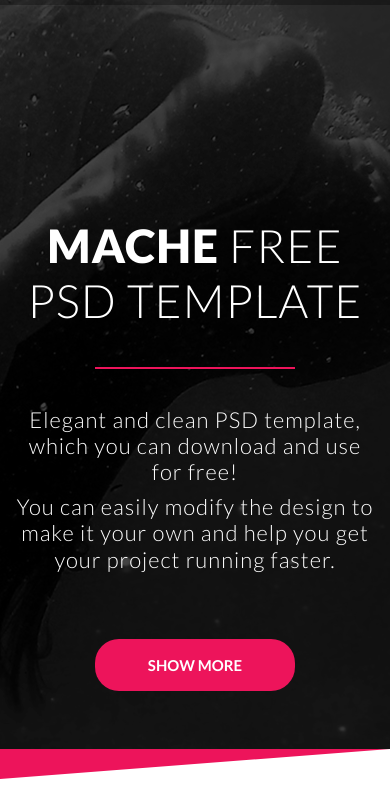
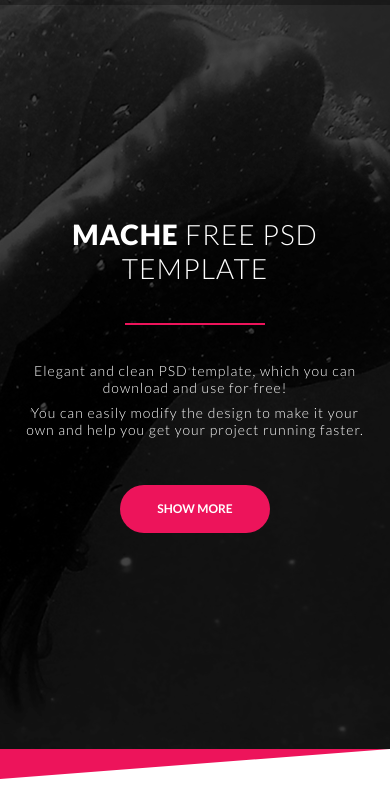
Before and after one commit to jaruto7/mache-template, a website: page index.html in a window 390 px wide. Shown: the part 51-844 px from the top of the page. Drawn offline with nearby package versions, Linux system fonts and the light colour scheme.

Commit message:
Add media queries for home section

```diff
--- a/sass/_home-section.scss
+++ b/sass/_home-section.scss
@@ -57,3 +57,72 @@
     margin-top: 58px;
   }
 }
+
+@media(max-width: 992px) {
+  .caption {
+
+    & h3 {
+      font-size: 20px;
+    }
+  }
+}
+
+// Medium size screen
+
+@media(max-width: 768px) {
+  .caption {
+
+    & h1 {
+      font-size: 40px;
+    }
+
+    & h3 {
+      font-size: 1rem;
+    }
+  }
+}
+
+// Small devices
+
+@media(max-width: 576px) {
+  .caption {
+
+    & h1 {
+      font-size: 28px;
+    }
+
+    & hr {
+      border-top: 2px solid #ed145b;
+      width: 140px;
+      margin: 38px auto;
+    }
+
+    & h3 {
+      font-size: 14px;
+    }
+
+    & .btn-primary {
+      font-size: 12px;
+      width: 150px;
+      margin-top: 38px;
+    }
+  }
+}
+
+
+/*
+Extra small (xs) devices (portrait phones, less than 576px)
+No media query since this is the default in Bootstrap
+
+Small (sm) devices (landscape phones, 576px and up)
+@media (min-width: 576px) { ... }
+
+Medium (md) devices (tablets, 768px and up)
+@media (min-width: 768px) { ... }
+
+Large (lg) devices (desktops, 992px and up)
+@media (min-width: 992px) { ... }
+
+Extra (xl) large devices (large desktops, 1200px and up)
+@media (min-width: 1200px) { ... }
+*/
```
Also changed, not shown: css/style.css.
